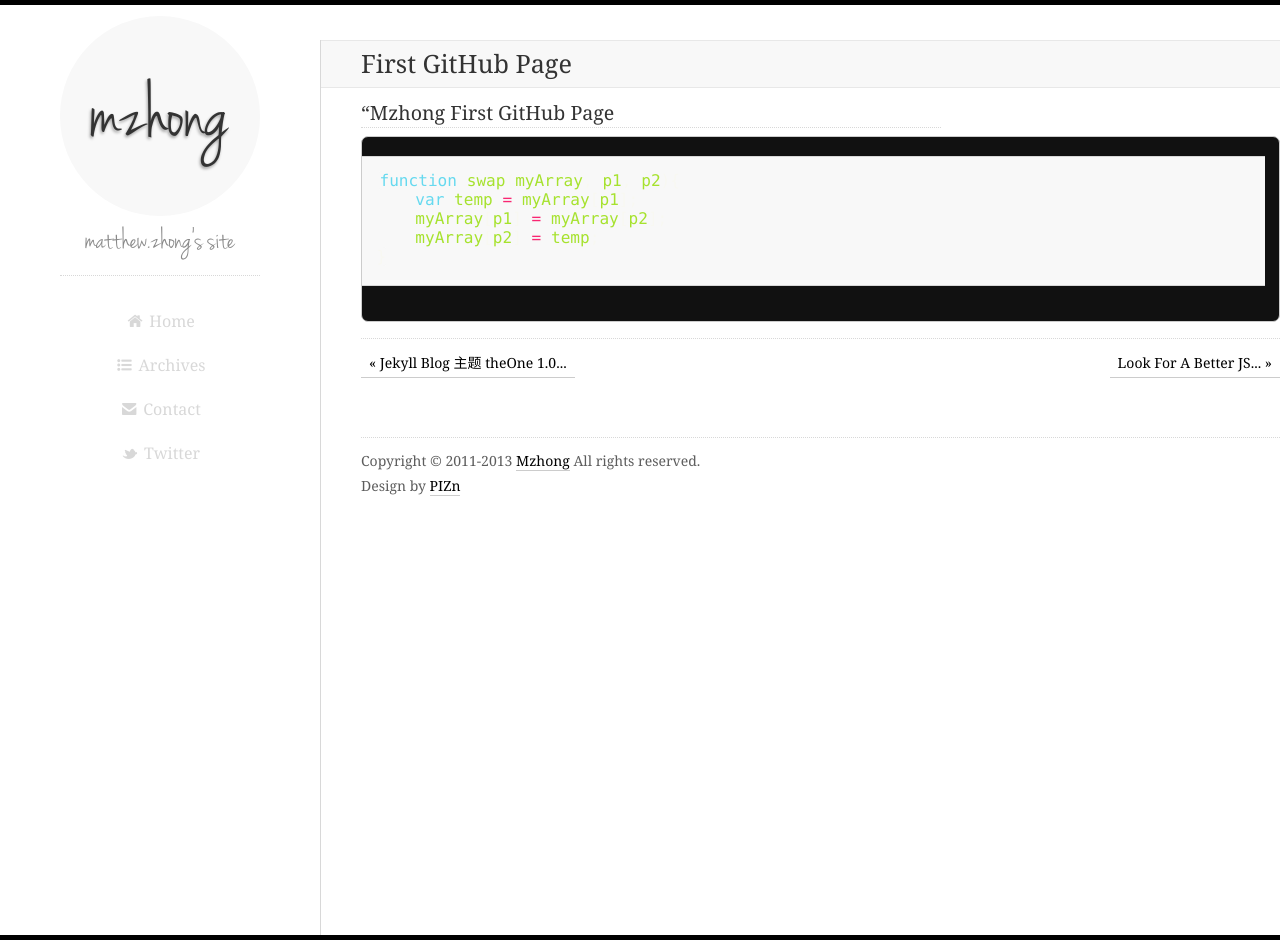
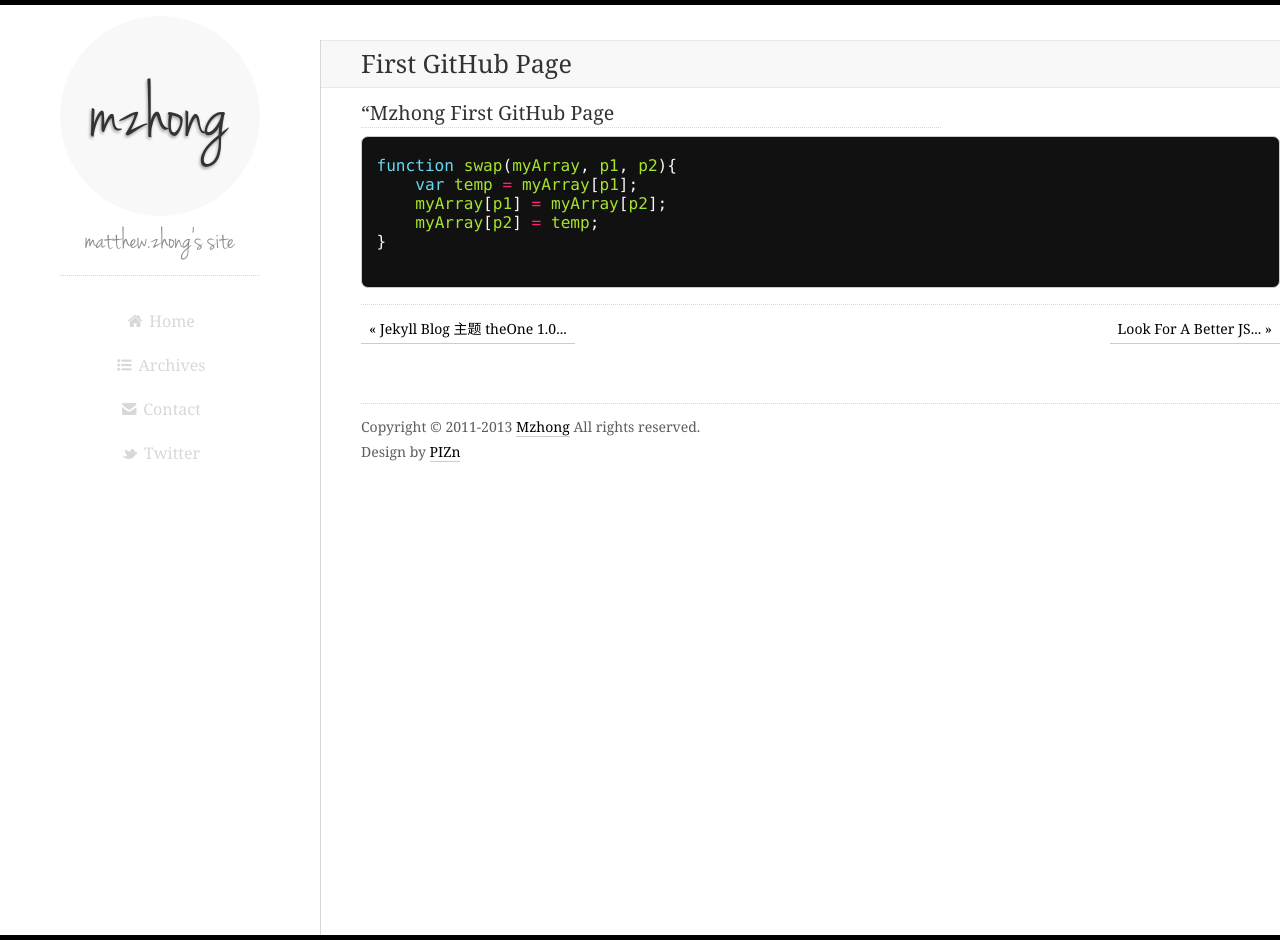
Before and after one commit to flowerszhong/flowerszhong.github.com, a Jekyll site: the page built from _posts/2013-04-02-first-github-pages.md, in a window 1280 px wide and 940 px high. Built offline with Jekyll 4.4.1, drawn with Linux system fonts in a browser that asks for light colours; Markdown is read by kramdown in place of the engine named in the settings; comment, search, counter and statistics services are not loaded.

Commit message:
remove old code highlight

```diff
--- a/css/style.css
+++ b/css/style.css
@@ -396,9 +396,9 @@
 .post p, .post pre, .post ul, .post ol, .post dl, .post form, .post hr, .post table { margin-bottom: 2em; }
 .post .time { margin-bottom: .5em; color: #d8d8d8; }
 .post blockquote { padding: 0.5em 1em 0.4em 1em; margin-bottom: 1em;  border-left: .9em solid rgb(238, 238, 238); }
-.post pre { width: 100%; margin-left: -40px; background: #f8f8f8; border-top:  1px solid #d8d8d8; border-bottom: 1px solid #d8d8d8; padding: 1em 0 1em 40px; }
+/* .post pre { width: 100%; margin-left: -40px; background: #f8f8f8; border-top:  1px solid #d8d8d8; border-bottom: 1px solid #d8d8d8; padding: 1em 0 1em 40px; }
 .post code { color: #4d4d4d; background: #f8f8f8; padding: 0 0.2em; border: 1px solid #d8d8d8; border-radius: 3px 3px; position: relative; top: -2px; margin: 0 3px; box-shadow: 1px 1px 0 #999; }
-.post pre code { border: none; box-shadow: none; padding: 0 0; }
+.post pre code { border: none; box-shadow: none; padding: 0 0; } */
 .post p, .post h3, .post h4, .post blockquote, .post li { max-width: 580px; }
 .post blockquote p { margin-bottom: 0; }
 .post table { width: 680px; }
```
